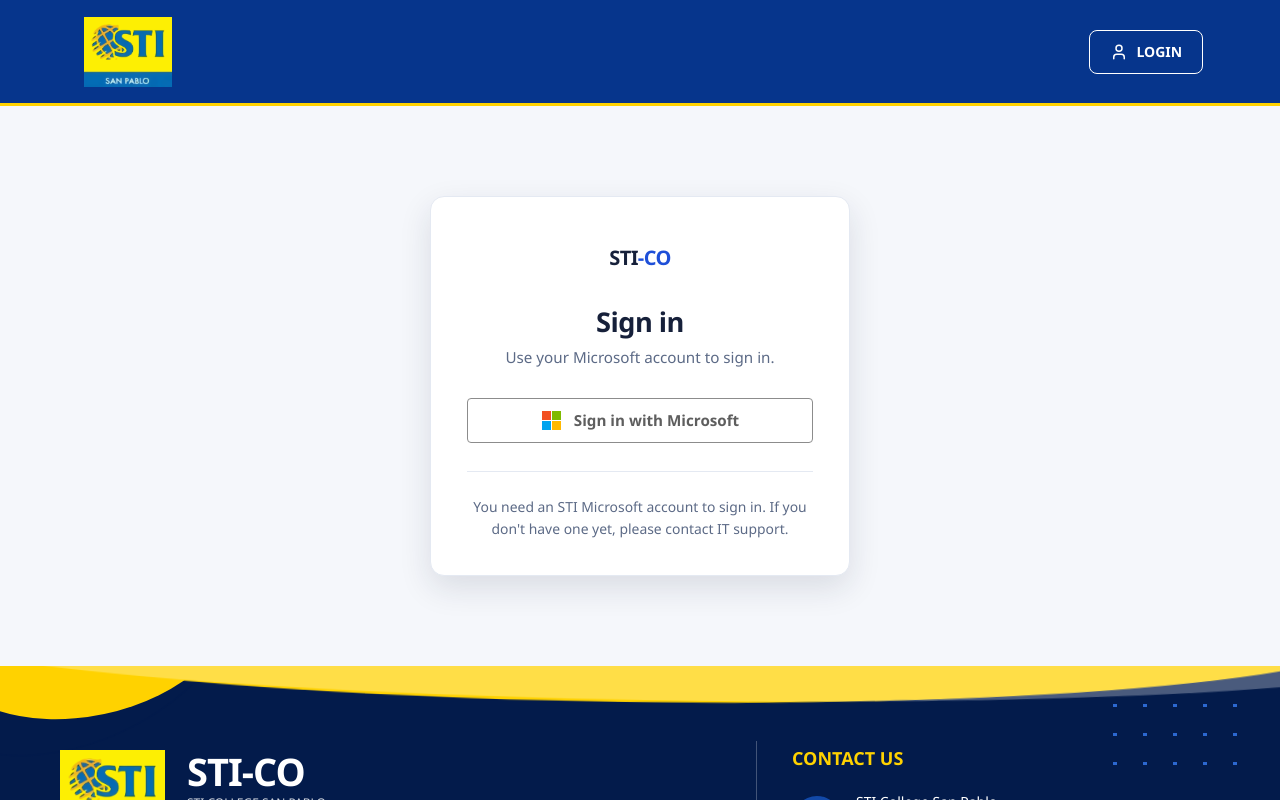
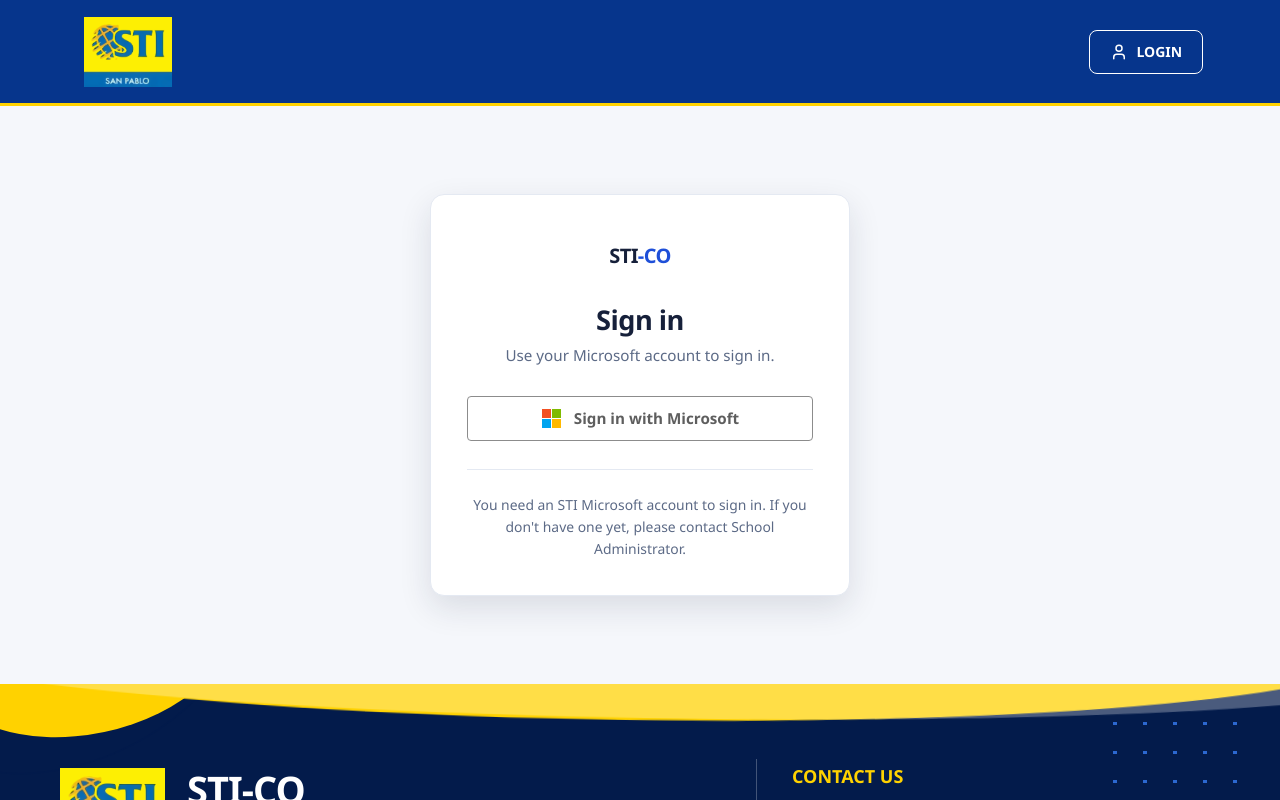
Before and after one commit to iaaxiaomi01/STI-CO-Project, a React (Vite) app: page /login in a window 1280 px wide. Shown: the top 800 px of the page. Built offline with nearby package versions, Linux system fonts and the light colour scheme; no server answers.

Commit message:
Changed Contact SAO or IT to School Administrator

```diff
--- a/src/pages/AccessDenied.jsx
+++ b/src/pages/AccessDenied.jsx
@@ -18,14 +18,14 @@ function AccessDenied() {
 
   let message =
     'Your email is not on the student records list. ' +
-    'Please contact the SAO or IT Administrator to be added.'
+    'Please contact the School Administrator to be added.'
 
   if (profileError) {
     message =
       'Could not connect to the database right now. Please try again later.'
   } else if (profile && !profile.is_active) {
     message =
-      'Your account has been deactivated. Please contact the SAO or IT Administrator.'
+      'Your account has been deactivated. Please contact the School Administrator.'
   }
 
   async function handleLogout() {
--- a/src/pages/Login.jsx
+++ b/src/pages/Login.jsx
@@ -83,7 +83,7 @@ function Login() {
 
         <p className={styles.helpText}>
           You need an STI Microsoft account to sign in.
-          If you don't have one yet, please contact IT support.
+          If you don't have one yet, please contact School Administrator.
         </p>
       </div>
     </section>
--- a/src/pages/OrgProfile.jsx
+++ b/src/pages/OrgProfile.jsx
@@ -166,7 +166,7 @@ function OrgProfile() {
         <EmptyState
           icon="◈"
           title="You have no organization"
-          message="You are not assigned to an organization yet. Please contact the SAO or IT Administrator."
+          message="You are not assigned to an organization yet. Please contact the School Administrator."
         />
       </>
     )
```
